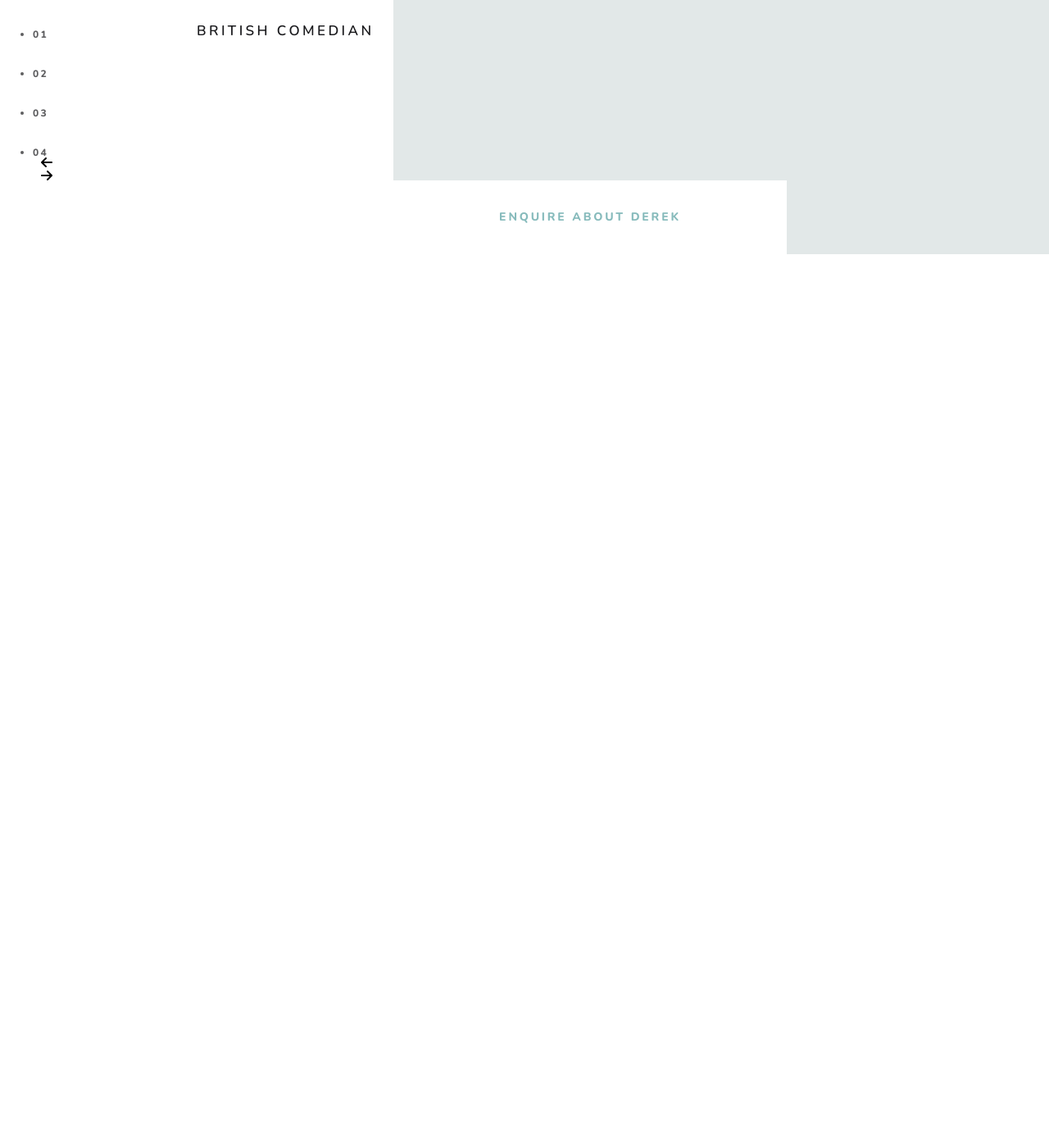
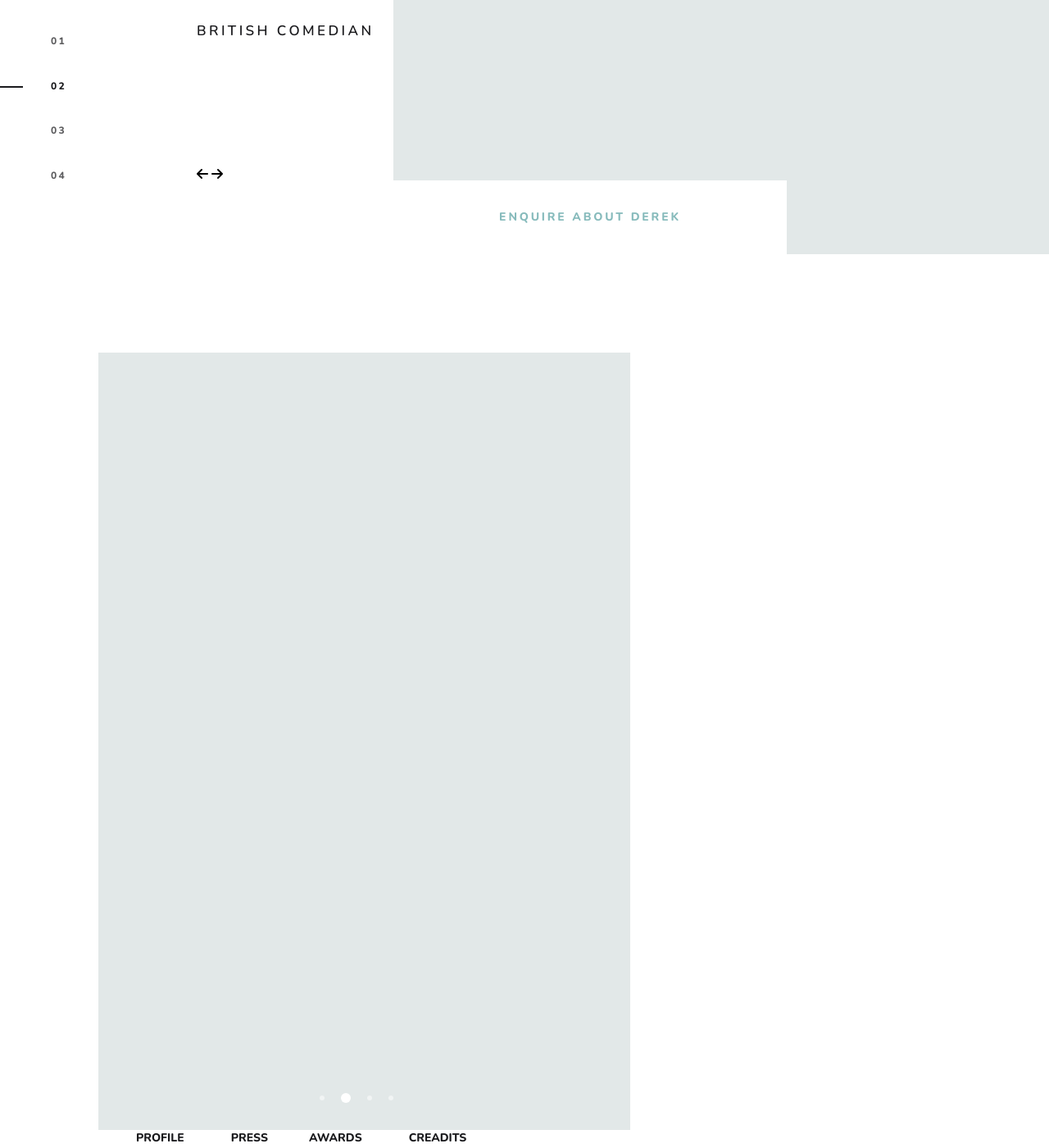
Before and after one commit to glazur/MI-Talent, a plain HTML site: page index.html in a window 1280 px wide. Shown: the part 770-2170 px from the top of the page at 82% size. Before the commit the page ends 1080 px from the top, so only its background shows below. Drawn offline with nearby package versions, Linux system fonts and the light colour scheme.

Commit message:
First part of second screen is finished

```diff
--- a/css/_profile.scss
+++ b/css/_profile.scss
@@ -52,30 +52,48 @@
     position: absolute;
     left: 0;
     bottom: 88px;
+    width: 100%;
 }
 
 .slider-pages {
     position: absolute;
-    left: 0;
+    left: 62px;
     bottom: 0;
     font-size: 12px;
     letter-spacing: 2.4px;
     color: $primary-color;
+    padding-left: 0;
+    list-style: none;
+    margin: 0;
 }
 
 .slider-page {
     opacity: 0.7;
-    line-height: 4;
+    margin-top: 41px;
     cursor: pointer;
+    position: relative;
 
-    &.active, &:hover {
+    &.active,
+    &:hover {
         opacity: 1;
+    }
+
+    &.active:before {
+        content: '';
+        position: absolute;
+        width: 28px;
+        height: 2;
+        background-color: $primary-color;
+        display: inline-block;
+        left: -62px;
+        top: 50%;
+        margin-top: -1px;
     }
 }
 
 .slider-arrows {
     position: absolute;
-    left: 50px;
+    left: 50%;
     bottom: 0;
 
 }
@@ -121,3 +139,49 @@
     letter-spacing: 2.8px;
     text-transform: uppercase;
 }
+
+.second-screen {
+    position: relative;
+    height: 1068;
+    padding: 120px;
+
+    .rectangle-profile {
+        display: flex;
+        width: 649px;
+        height: 948px;
+        background-color: #e2e8e8;
+        left: 0;
+        justify-content: center;
+    }
+
+    .more {
+        width: 1030px;
+    }
+}
+
+.slider-circles {
+    display: flex;
+    align-self: flex-end;
+    margin-bottom: 30px;
+    flex-direction: row;
+    justify-content: space-between;
+}
+
+.slider-circle {
+    width: 6px;
+    height: 6px;
+    opacity: 0.5;
+    border-radius: 3px;
+    background-color: #fff;
+    position: relative;
+    margin-right: 20px;
+
+    &.active {
+        width: 12px;
+        height: 12px;
+        opacity: 1;
+        border-radius: 6px;
+        background-color: #fff;
+        bottom: 3px;
+    }
+}
--- a/index.html
+++ b/index.html
@@ -1,10 +1,14 @@
 <html>
-
   <head>
-    <link href="https://fonts.googleapis.com/css?family=Nunito:400,600,800|Poppins:400,500&display=swap"
-        rel="stylesheet">
-    <link rel="stylesheet" href="./css/site.css">
-    <script src="https://kit.fontawesome.com/04000977b7.js" crossorigin="anonymous"></script>
+    <link
+      href="https://fonts.googleapis.com/css?family=Nunito:400,600,800|Poppins:400,500&display=swap"
+      rel="stylesheet"
+    />
+    <link rel="stylesheet" href="./css/site.css" />
+    <script
+      src="https://kit.fontawesome.com/04000977b7.js"
+      crossorigin="anonymous"
+    ></script>
   </head>
 
   <body>
@@ -30,13 +34,13 @@
           <div class="slider-controls">
             <ul class="slider-pages nunito-extrabold">
               <li class="slider-page">01</li>
-                        <li class="slider-page">02</li>
-                        <li class="slider-page nunito-extrabold">03</li>
-                        <li class="slider-page nunito-extrabold">04</li>
+              <li class="slider-page active">02</li>
+              <li class="slider-page">03</li>
+              <li class="slider-page">04</li>
             </ul>
             <div class="slider-arrows">
               <i class="fas fa-arrow-left"></i>
-                        <i class="fas fa-arrow-right"></i>
+              <i class="fas fa-arrow-right disabled"></i>
             </div>
           </div>
         </div>
@@ -51,6 +55,25 @@
         </div>
       </div>
     </section>
+
+    <section class="second-screen">
+      <div class="rectangle-profile">
+        <div class="slider-circles">
+          <div class="slider-circle"></div>
+          <div class="slider-circle active"></div>
+          <div class="slider-circle"></div>
+          <div class="slider-circle"></div>
+        </div>
+      </div>
+      <div class="more">
+        <div class="info-tasks">
+          <a href="#" class="link-font clients-link">PROFILE</a>
+          <a href="#" class="link-font">PRESS</a>
+          <a href="#" class="link-font clients-link">AWARDS</a>
+          <a href="#" class="link-font">CREADITS</a>
+        </div>
+        <div class="profile-info"></div>
+      </div>
+    </section>
   </body>
-
 </html>
```
Also changed, not shown: css/site.css, 1 other file. Lines whose indentation alone changed are shown as unchanged.
